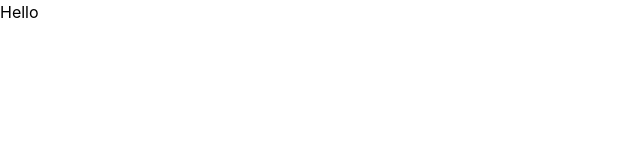
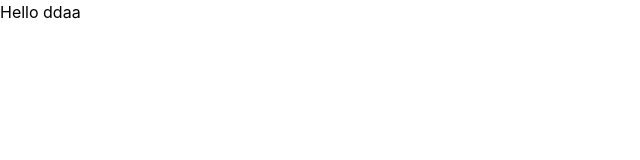
Before and after one commit to Abhi-Akhaja-01/Devflow-AI, a React (Vite) app in the folder frontend/: page / in a window 1280 px wide. Shown: the top 160 px of the page, without its empty margins (0-640 px from the left). Built offline with nearby package versions, Linux system fonts and the light colour scheme.

Commit message:
husky test

```diff
--- a/frontend/src/App.tsx
+++ b/frontend/src/App.tsx
@@ -1,7 +1,7 @@
 const App = () => {
   const name = "Abhi";
 
-  return <h1>Hello</h1>;
+  return <h1>Hello ddaa</h1>;
 };
 
 export default App;
```
